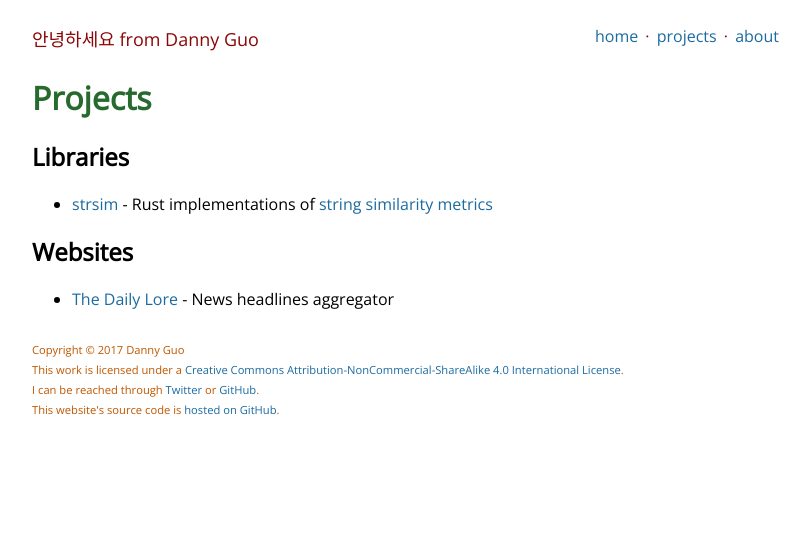
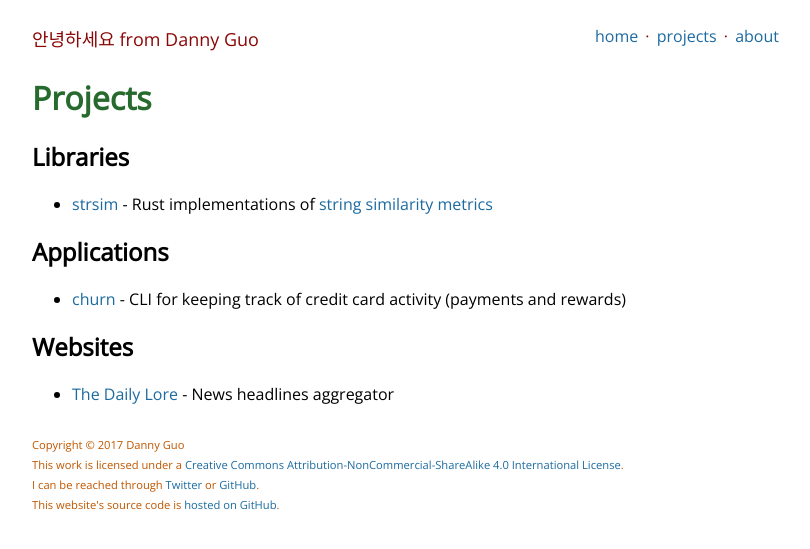
Before and after one commit to dguo/dannyguo.com, a Jekyll site: the page built from projects.md, in a window 1280 px wide. Shown: the top 549 px of the page, without its empty margins (233-1043 px from the left). Built offline with Jekyll 4.4.1, drawn with Linux system fonts in a browser that asks for light colours.

Commit message:
Add churn to the projects list

```diff
--- a/projects.md
+++ b/projects.md
@@ -8,5 +8,9 @@ title: Danny Guo · Projects
 ## Libraries
 * [strsim](https://github.com/dguo/strsim-rs) - Rust implementations of [string similarity metrics](https://en.wikipedia.org/wiki/String_metric)
 
+## Applications
+* [churn](https://github.com/dguo/churn) - CLI for keeping track of credit card
+  activity (payments and rewards)
+
 ## Websites
 * [The Daily Lore](https://www.dailylore.com/) - News headlines aggregator
```
